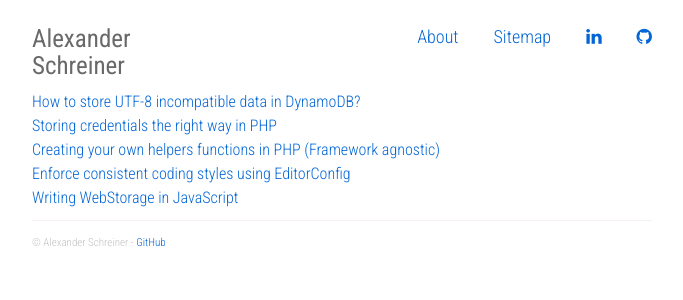
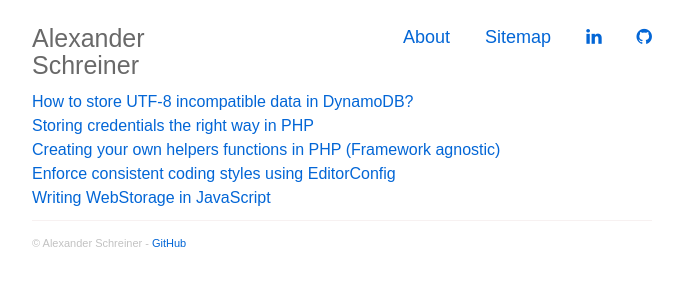
Before and after one commit to alexander-schreiner/alexander-schreiner.github.io, a Jekyll site: the page built from index.html, in a window 1280 px wide. Shown: the top 300 px of the page, without its empty margins (298-981 px from the left). Built offline with Jekyll 4.4.1, drawn with Linux system fonts in a browser that asks for light colours; nearby versions of some CDN libraries; the list of posts is cut into pages by our own code.

Commit message:
Update main.css

```diff
--- a/static/css/main.css
+++ b/static/css/main.css
@@ -1,5 +1,5 @@
 body {
-  font-family: "Roboto Condensed", Arial, sans-serif;
+  font-family: "Arial", sans-serif;
   line-height: 1.5em;
   font-weight: 300;
   font-size: 16px;
```
